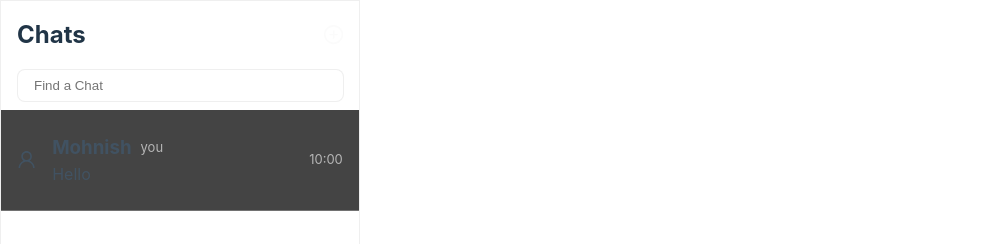
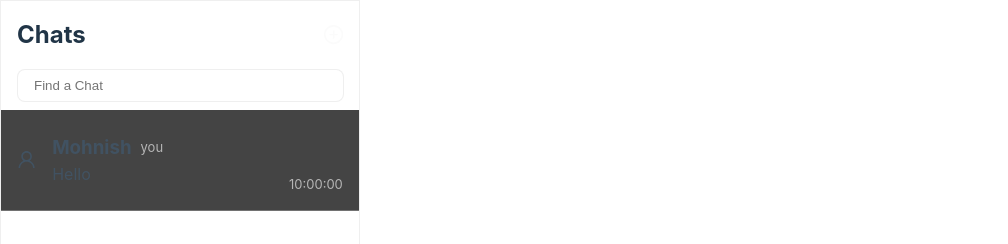
Before and after one commit to mohnishlokhande/my-chat-app, a React (Vite) app: page / in a window 1280 px wide. Shown: the top 244 px of the page, without its empty margins (0-1008 px from the left). Built offline with nearby package versions, Linux system fonts and the light colour scheme.

Commit message:
remove conversations

```diff
--- a/src/components/mainContainer/chat/editor/Editor.jsx
+++ b/src/components/mainContainer/chat/editor/Editor.jsx
@@ -15,7 +15,6 @@ function Editor() {
 
   const handleSend = () => {
     if (message.trim() === "") return;
-    console.log("Message sent:", message);
     let newmsg = {
       id: currConversation?.idx + 1,
       sender: 1,
@@ -43,7 +42,7 @@ function Editor() {
       handleSend();
     }
   };
-  console.log("Editor rendered", chats);
+
   return (
     <div className={styles.editor}>
       <textarea
--- a/src/components/sideBar/chatBlock/ChatBlock.jsx
+++ b/src/components/sideBar/chatBlock/ChatBlock.jsx
@@ -1,12 +1,12 @@
-import { UserOutlined } from "@ant-design/icons";
+import { CloseOutlined, UserOutlined } from "@ant-design/icons";
 import styles from "./ChatBlock.module.css";
 import PropTypes from "prop-types";
 import { useChatStore, useConversationStore } from "../../../store/chatStore";
 import { MAIN_VIEW } from "../../../utils/constants";
 
 function ChatBlock(props) {
-  const { activeChat, setActiveChat } = useChatStore();
-  const { setMainView } = useConversationStore();
+  const { chats, activeChat, setActiveChat, updateChats } = useChatStore();
+  const { removeConversation, setMainView } = useConversationStore();
   const { chat } = props;
 
   const { id, name, lastMsg = "", time, participants } = chat;
@@ -16,6 +16,21 @@ function ChatBlock(props) {
   const selectChat = () => {
     setActiveChat(chat);
     setMainView(MAIN_VIEW.CHAT);
+  };
+
+  const closeChat = (e) => {
+    e.stopPropagation();
+    if (activeChat?.id === id) {
+      setMainView(MAIN_VIEW.EMPTY);
+      setActiveChat(null);
+    }
+    const index = chats.findIndex((obj) => obj.id === id);
+    if (index > -1) {
+      let updatedChats = chats;
+      updatedChats.splice(index, 1);
+      updateChats(updatedChats);
+      removeConversation(id);
+    }
   };
 
   return (
@@ -36,7 +51,14 @@ function ChatBlock(props) {
         </div>
         <div>{lastMsg}</div>
       </div>
-      <div className={styles.secondary_text}>{time}</div>
+      <div className={styles.chatInfo}>
+        {isSelf ? (
+          <div />
+        ) : (
+          <CloseOutlined className={styles.crossBtn} onClick={closeChat} />
+        )}
+        <div className={styles.secondary_text}>{time}</div>
+      </div>
     </div>
   );
 }
--- a/src/components/sideBar/chatBlock/ChatBlock.module.css
+++ b/src/components/sideBar/chatBlock/ChatBlock.module.css
@@ -19,3 +19,16 @@
   font-size: small;
   align-self: center;
 }
+.chatInfo {
+  display: flex;
+  flex-direction: column;
+  align-items: flex-end;
+  justify-content: space-between;
+}
+.crossBtn {
+  transition: font-size 0.25s;
+}
+.crossBtn:hover {
+  color: white;
+  font-size: large;
+}
--- a/src/index.css
+++ b/src/index.css
@@ -19,7 +19,7 @@
   --color_background: #242424;
   --color_background_secondary: #121212c2;
   --color_background_primary: #76767663;
-  --color_background_selected: #0f47c5a6;
+  --color_background_selected: #0f47c554;
   --color_content_primary: #f9f9f9;
   --color_content_secondary: #f9f9f9a0;
   --color_link: #646cff;
--- a/src/store/chatStore.js
+++ b/src/store/chatStore.js
@@ -13,13 +13,18 @@ export const useContactStore = create((set) => ({
 }));
 
 export const useChatStore = create((set) => ({
+  idx: 1,
   chats: chatInitialState,
   activeChat: null,
   addChat: (chat) =>
     set((state) => {
-      let len = state?.chats?.length || 1;
+      let len = state?.idx || 1;
       let newChat = { ...chat, id: len + 1 };
-      return { chats: [newChat, ...state.chats], activeChat: newChat };
+      return {
+        chats: [newChat, ...state.chats],
+        activeChat: newChat,
+        idx: len + 1,
+      };
     }),
   updateChats: (item) => set({ chats: item }),
   setActiveChat: (item) => set({ activeChat: item }),
@@ -40,6 +45,7 @@ export const useConversationStore = create((set) => ({
         messages: [],
       };
       conversation.messages.push(message);
+      conversation.idx += 1;
       return {
         conversations: {
           ...state.conversations,
@@ -47,4 +53,10 @@ export const useConversationStore = create((set) => ({
         },
       };
     }),
+  removeConversation: (conversationId) =>
+    set((state) => {
+      let updatedconversations = state.conversations;
+      delete updatedconversations[conversationId];
+      return { conversations: updatedconversations };
+    }),
 }));
--- a/src/store/initialStates.js
+++ b/src/store/initialStates.js
@@ -27,7 +27,7 @@ export const chatInitialState = [
     name: "Mohnish",
     participants: [1], //length 1 if self, length 2 if dm, length > 2 if group
     lastMsg: "Hello",
-    time: "10:00",
+    time: "10:00:00",
   },
 ];
 
@@ -39,7 +39,7 @@ export const conversationInitialState = {
         id: 1,
         sender: 2,
         content: "Hello",
-        timestamp: "2023-10-01T10:00:00Z",
+        timestamp: "10:00:00",
       },
     ],
   },
```
